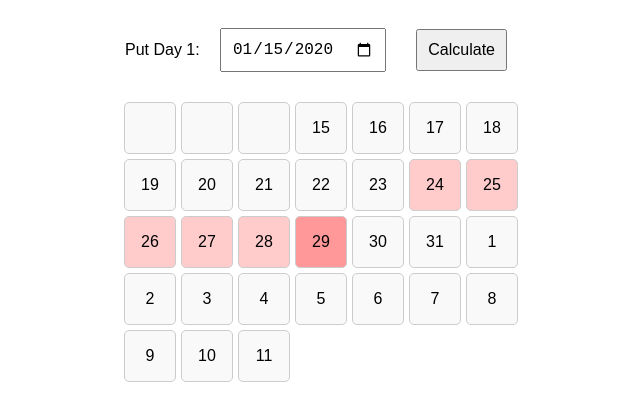
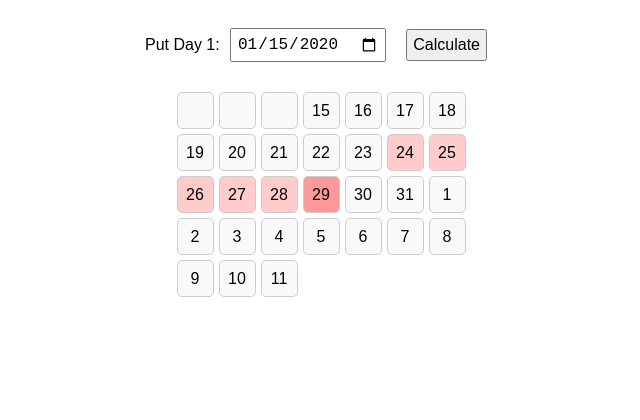
Before and after one commit to fabrice137/Cyclelator, a plain HTML site: page index.html in a window 1280 px wide. Both pictures are taken after typing "2020-01-15" into the empty fields and a click on the button "Calculate". Shown: the part 90-510 px from the top of the page, without its empty margins (319-959 px from the left). Drawn offline with Linux system fonts and the light colour scheme.

Commit message:
Update 1 to style.css

```diff
--- a/style.css
+++ b/style.css
@@ -35,12 +35,12 @@ body {
 .firstRow{
     /* border: 5px solid rgb(160, 10, 10); */
     border-radius: 10px;
-    width: 24.5em;
+    width: 22em;
 }
 
 input, button {
     margin: 10px;
-    padding: 10px;
+    padding: 5px;
     font-size: 16px;
 }
 #calendar {
@@ -49,12 +49,12 @@ input, button {
     display: grid;
     grid-template-columns: repeat(7, 1fr);
     gap: 5px;
-    max-width: 450px;
+    max-width: 400px;
     margin: 20px auto;
 }
 .day {
-    width: 50px;
-    height: 50px;
+    width: 35px;
+    height: 35px;
     display: flex;
     align-items: center;
     justify-content: center;
```
